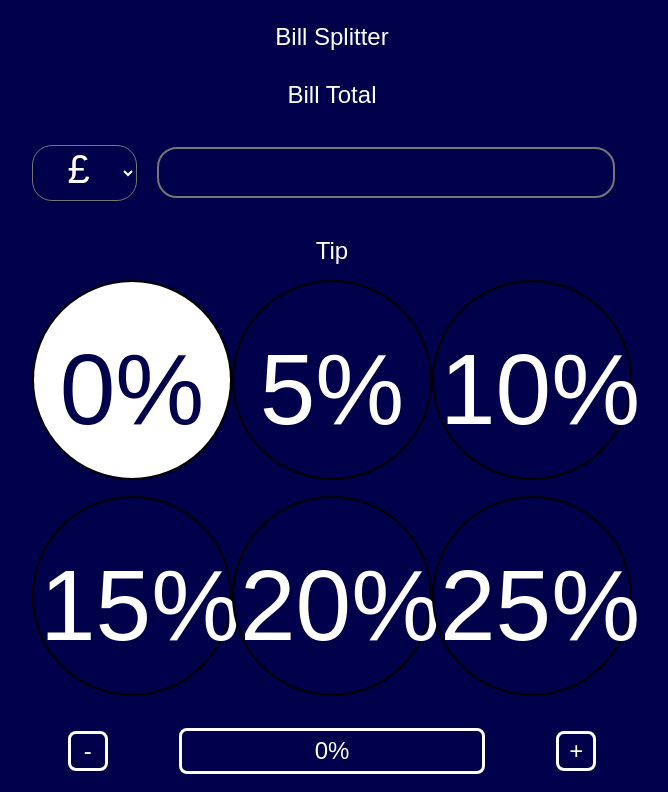
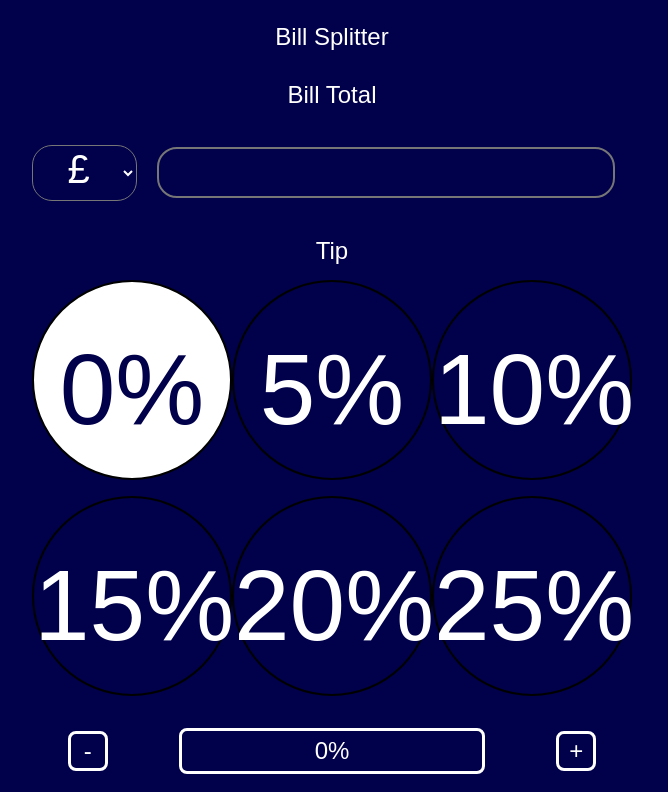
Before and after one commit to Phildallen/bill-spliting-calculator, a React (Create React App) app: page / in a window 1280 px wide. Shown: the top 792 px of the page, without its empty margins (308-976 px from the left). Built offline with nearby package versions, Linux system fonts and the light colour scheme; a web font is replaced by a local one.

Commit message:
fixed button tect alignment bug on iOS

```diff
--- a/src/components/css/index.css
+++ b/src/components/css/index.css
@@ -74,6 +74,8 @@ input{
     border-radius: 50%;
     font-size: 10vw;
     padding-top: 2vw;
+    padding-right: 0; /*for iOS*/
+    padding-left: 0;  /*for iOS*/
 }
 
 .tipSelected {
```
